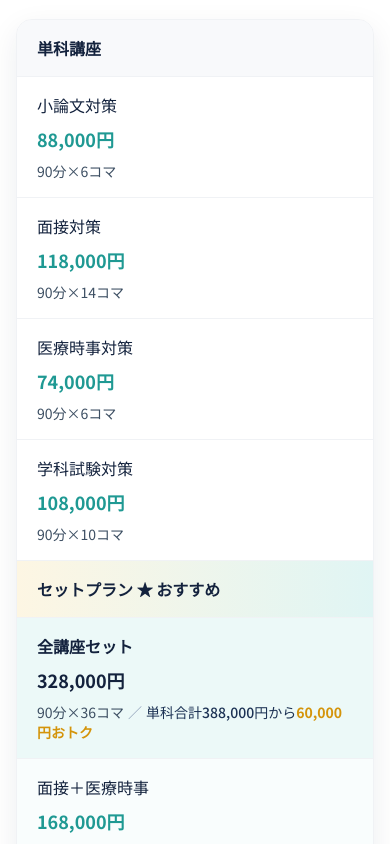
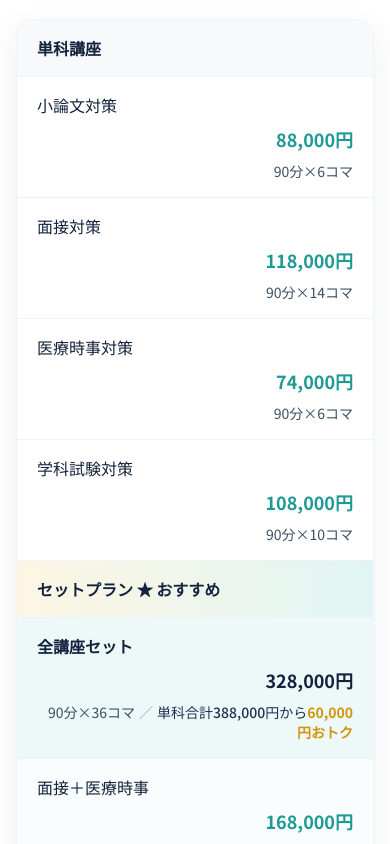
Before and after one commit to kentaro23/mediforma-education, a Next.js app: page /shiteiko in a window 390 px wide. Shown: the part 2460-3304 px from the top of the page. Built offline with nearby package versions, Linux system fonts and the light colour scheme.

Commit message:
Update business overview labels, email, and pricing text alignment

```diff
--- a/src/app/about/page.tsx
+++ b/src/app/about/page.tsx
@@ -27,10 +27,6 @@ export default function AboutPage() {
               <div>
                 <dt className="font-semibold text-navy-900">{aboutPageContent.representativeLabel}</dt>
                 <dd>{aboutPageContent.representative}</dd>
-              </div>
-              <div>
-                <dt className="font-semibold text-navy-900">{aboutPageContent.affiliationLabel}</dt>
-                <dd>{aboutPageContent.affiliation}</dd>
               </div>
               <div>
                 <dt className="font-semibold text-navy-900">{aboutPageContent.locationLabel}</dt>
--- a/src/components/sections/PricingTable.tsx
+++ b/src/components/sections/PricingTable.tsx
@@ -44,10 +44,15 @@ export function PricingTable({
           </div>
           <div className="divide-y divide-neutralGray-100">
             {singleRows.map((row) => (
-              <div key={row.title} className="grid gap-2 px-5 py-4 md:grid-cols-[1fr_auto_auto] md:items-center md:gap-4">
+              <div
+                key={row.title}
+                className="grid gap-2 px-5 py-4 md:grid-cols-[minmax(0,1fr)_10.5rem_8.5rem] md:items-center md:gap-4"
+              >
                 <p className="font-medium text-navy-900">{row.title}</p>
-                <p className="text-lg font-semibold text-teal-500">{row.price}</p>
-                <p className="text-sm text-neutralGray-600">{row.notes}</p>
+                <p className="justify-self-end text-right text-lg font-semibold tabular-nums text-teal-500">{row.price}</p>
+                <p className="justify-self-end whitespace-nowrap text-right text-sm tabular-nums text-neutralGray-600">
+                  {row.notes}
+                </p>
               </div>
             ))}
           </div>
@@ -59,17 +64,21 @@ export function PricingTable({
             {setRows.map((row) => (
               <div
                 key={row.title}
-                className={`grid gap-2 px-5 py-4 md:grid-cols-[1fr_auto_1.4fr] md:items-center md:gap-4 ${
+                className={`grid gap-2 px-5 py-4 md:grid-cols-[minmax(0,1fr)_10.5rem_22rem] md:items-center md:gap-4 ${
                   row.title === "全講座セット" ? "bg-teal-100/50" : ""
                 }`}
               >
                 <p className={`font-medium text-navy-900 ${row.title === "全講座セット" ? "text-base font-semibold" : ""}`}>
                   {row.title}
                 </p>
-                <p className={`text-lg font-semibold ${row.title === "全講座セット" ? "text-navy-900" : "text-teal-500"}`}>
+                <p
+                  className={`justify-self-end text-right text-lg font-semibold tabular-nums ${
+                    row.title === "全講座セット" ? "text-navy-900" : "text-teal-500"
+                  }`}
+                >
                   {row.price}
                 </p>
-                <p className="text-sm">{renderSavings(row.notes)}</p>
+                <p className="justify-self-end text-right text-sm">{renderSavings(row.notes)}</p>
               </div>
             ))}
           </div>
--- a/src/lib/constants.ts
+++ b/src/lib/constants.ts
@@ -5,7 +5,7 @@ export const siteConfig = {
   siteTagline: "確かな道筋を、ここから。",
   logoAlt: "Mediforma Education ロゴ",
   phone: "080-9322-6024",
-  email: "mediforma1@gmail.com",
+  email: "education@mediforma.jp",
   parentServiceName: "Mediforma",
   parentServiceUrl: "https://mediforma.com",
   copyright: "© 2026 Mediforma Education. All rights reserved.",
@@ -21,7 +21,7 @@ export const navItems: NavItem[] = [
   { label: "ホーム", href: "/" },
   { label: "指定校推薦対策", href: "/shiteiko" },
   { label: "個別指導塾", href: "/kobetsu" },
-  { label: "会社概要", href: "/about" },
+  { label: "事業概要", href: "/about" },
   { label: "お問い合わせ", href: "/contact" }
 ];
 
--- a/src/lib/metadata.ts
+++ b/src/lib/metadata.ts
@@ -42,7 +42,7 @@ export const kobetsuMetadata: Metadata = {
 };
 
 export const aboutMetadata: Metadata = {
-  title: "会社概要 | Mediforma Education",
+  title: "事業概要 | Mediforma Education",
   description: "Mediforma Educationの事業概要、代表情報、教育理念をご案内します。"
 };
 
--- a/src/lib/page-content.ts
+++ b/src/lib/page-content.ts
@@ -21,11 +21,10 @@ export const kobetsuPageContent = {
 } as const;
 
 export const aboutPageContent = {
-  heroTitle: "会社概要",
+  heroTitle: "事業概要",
   profileHeading: "基本情報",
   serviceNameLabel: "サービス名",
   representativeLabel: "代表",
-  affiliationLabel: "所属",
   locationLabel: "所在地",
   emailLabel: "メール",
   phoneLabel: "電話",
@@ -35,7 +34,6 @@ export const aboutPageContent = {
   relatedLabel: "関連事業",
   serviceName: "Mediforma Education（Mediforma内事業）",
   representative: "村山 雄大（Yudai Murayama）",
-  affiliation: "北里大学医学部",
   location: "相模大野・町田エリア（詳細はお問い合わせ時にご案内）",
   mission: "技術と思いやりを備え、社会に貢献する医師を育む",
   vision: "医学部入学〜医療DXまでを人材と仕組みで支える",
```
